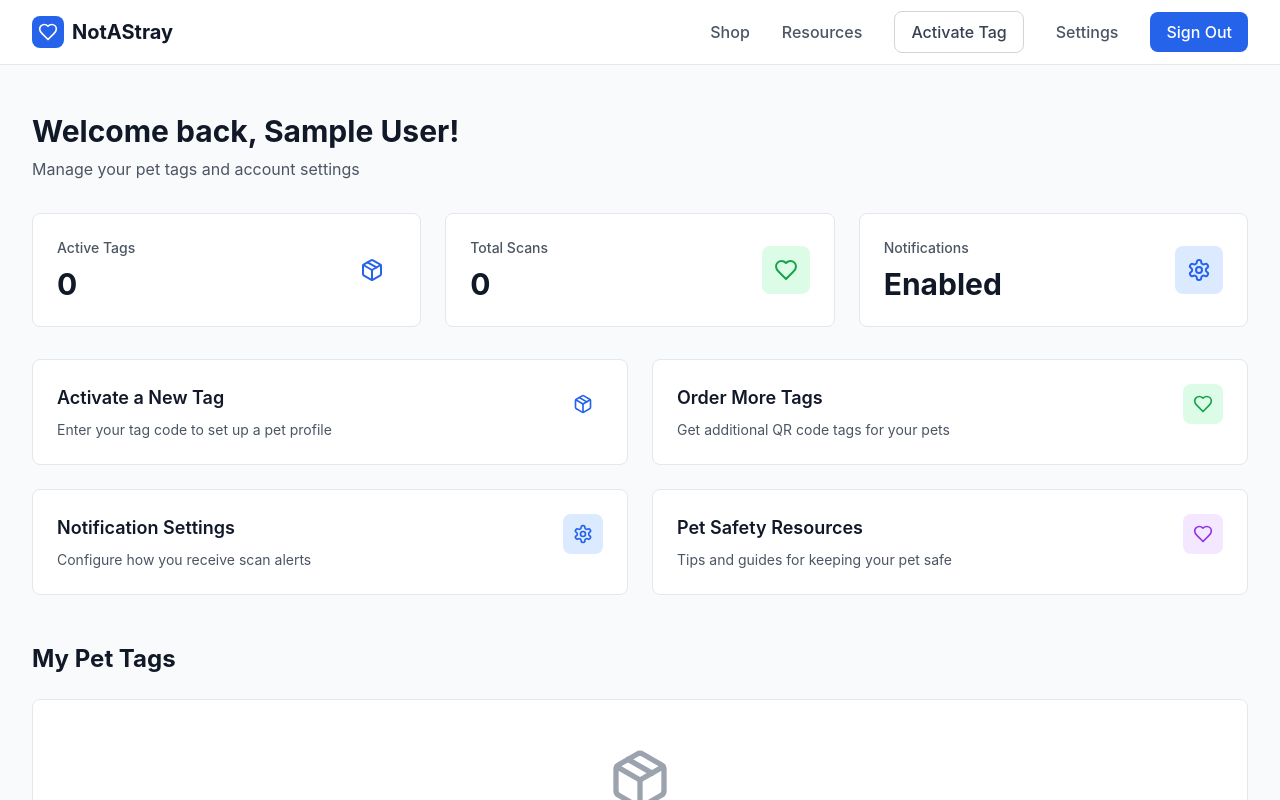
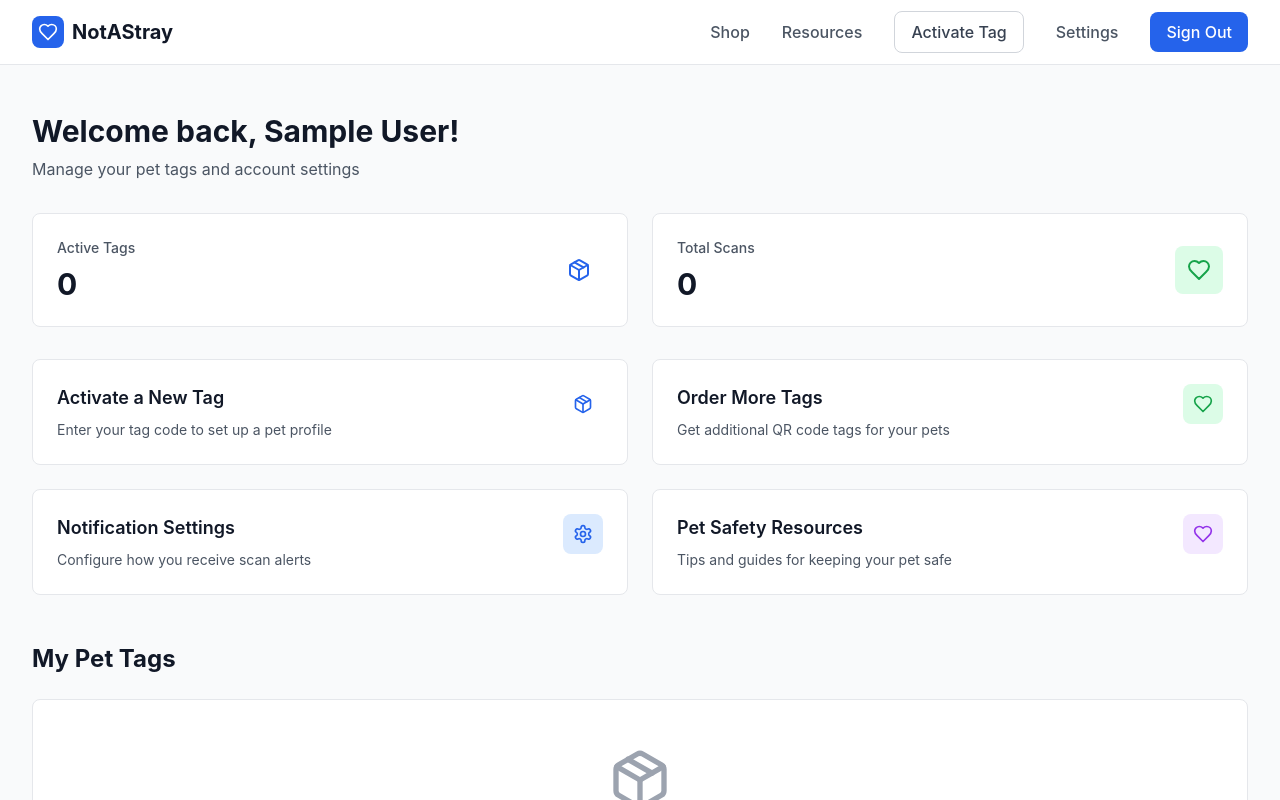
Before and after one commit to jigrullon/notastray, a Next.js app: page /dashboard in a window 1280 px wide. Shown: the top 800 px of the page. Built offline with nearby package versions, Linux system fonts and the light colour scheme; no server answers; sample sign-in values are in the browser's storage.

Commit message:
Removed notifications enabled box, since it is probably redundant

```diff
--- a/app/dashboard/page.tsx
+++ b/app/dashboard/page.tsx
@@ -66,7 +66,7 @@
         </div>
 
         {/* Quick Stats */}
-        <div className="grid grid-cols-1 md:grid-cols-3 gap-6 mb-8">
+        <div className="grid grid-cols-1 md:grid-cols-2 gap-6 mb-8">
           <div className="bg-white rounded-lg border border-gray-200 p-6">
             <div className="flex items-center justify-between">
               <div>
@@ -87,18 +87,6 @@
               </div>
               <div className="w-12 h-12 bg-green-100 rounded-lg flex items-center justify-center">
                 <Heart className="w-6 h-6 text-green-600" />
-              </div>
-            </div>
-          </div>
-
-          <div className="bg-white rounded-lg border border-gray-200 p-6">
-            <div className="flex items-center justify-between">
-              <div>
-                <p className="text-sm font-medium text-gray-600">Notifications</p>
-                <p className="mt-2 text-3xl font-bold text-gray-900">Enabled</p>
-              </div>
-              <div className="w-12 h-12 bg-blue-100 rounded-lg flex items-center justify-center">
-                <Settings className="w-6 h-6 text-blue-600" />
               </div>
             </div>
           </div>
```
